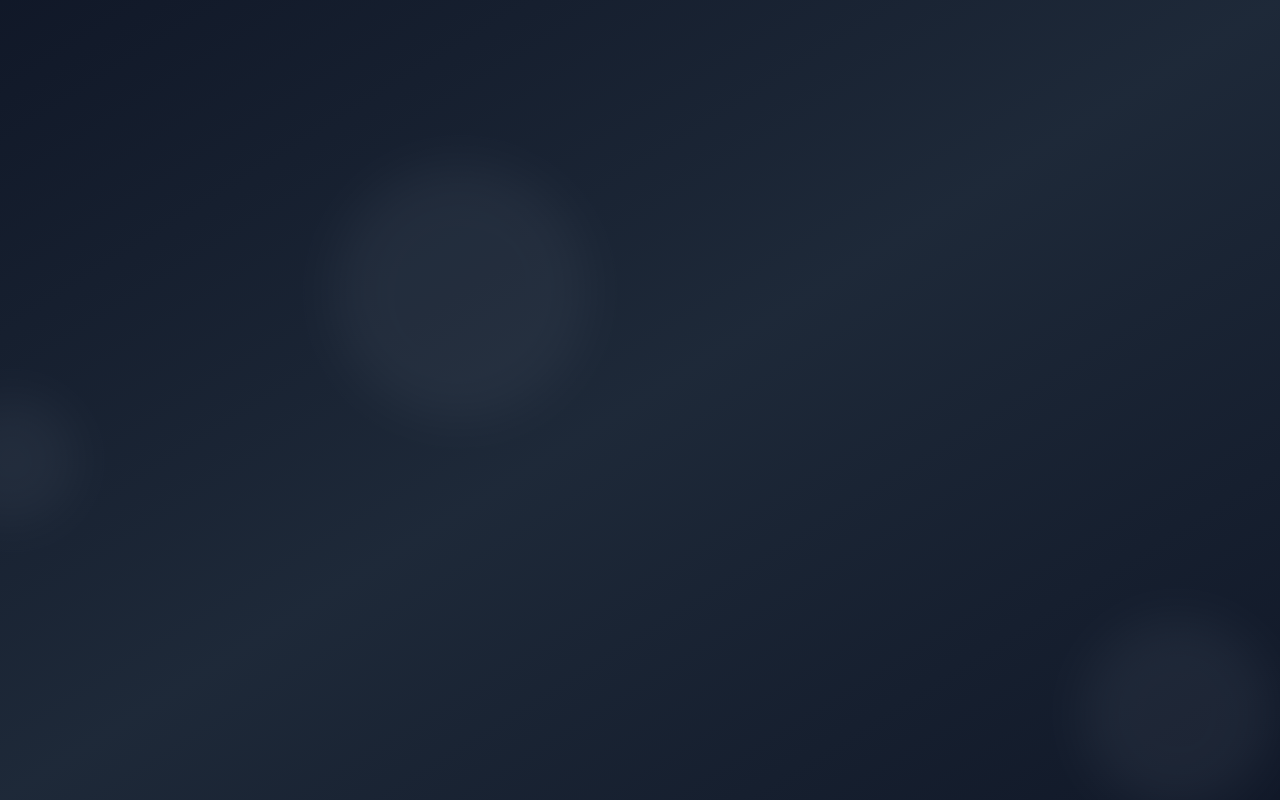
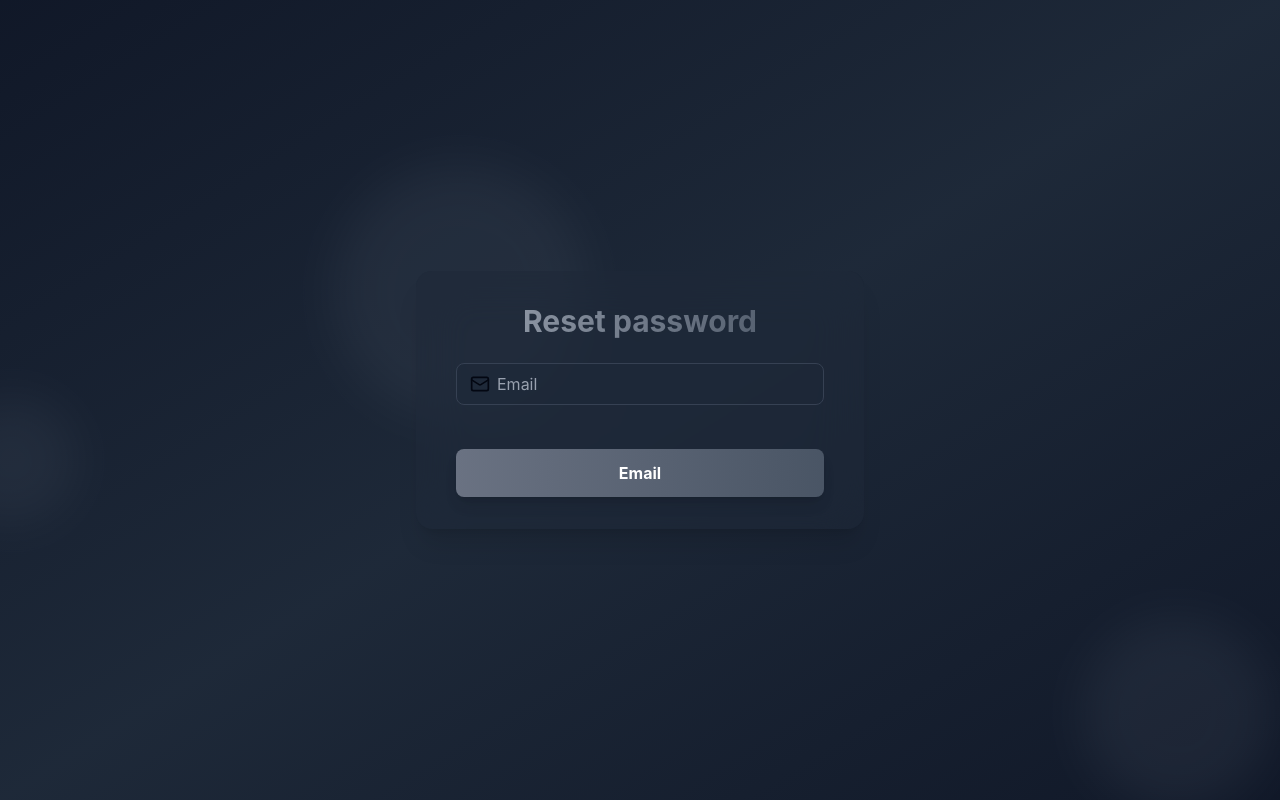
Before and after one commit to TONY-OCHIENG/EmailAuthentication, a React (Vite) app in the folder client/: page /forgot-link in a window 1280 px wide. Before the commit this address had no page. Built offline with nearby package versions, Linux system fonts and the light colour scheme.

Commit message:
Implementing forgot password email link"

```diff
--- a/client/src/App.jsx
+++ b/client/src/App.jsx
@@ -6,6 +6,7 @@ import Signup from './pages/Signup'
 import Login from './pages/Login'
 import FloatingIcons from './components/FloatingIcons'
 import Otp from './pages/Otp'
+import Forgot from './pages/Forgot'
 
 function App() {
   return (
@@ -19,6 +20,7 @@ function App() {
         <Route path='/signup' element={<Signup/>}/>
         <Route path='/verification-code' element={<Otp/>}/>
         <Route path='/login' element={<Login/>}/>
+        <Route path='/forgot-link' element={<Forgot/>}/>
       </Routes>
       <Toaster/>
     </div>
--- /dev/null
+++ b/client/src/pages/Forgot.jsx
@@ -0,0 +1,76 @@
+import React, { useState } from 'react'
+import { motion } from 'framer-motion'
+import Inputs from '../components/Inputs'
+import { Loader, Lock, Mail, User } from 'lucide-react'
+import Password from './Password'
+import toast from 'react-hot-toast'
+import { Link, useNavigate } from 'react-router-dom'
+import axios from 'axios'
+
+const API_URL = import.meta.env.MODE === "development" ? "http://localhost:5000/api/auth" : "/api/auth"
+
+function Forgot() {
+      const [values,setValues] = useState({
+        password:""
+    })
+    const [isLoading, setLoading] = useState(false)
+    const navigate = useNavigate()
+    const handleValue = (event) => {
+        const { value, name} = event.target
+        setValues((prev) => ({
+            ...prev,
+            [name] : value
+        }))
+    }
+    const handleSubmit = async (event) => {
+        event.preventDefault()
+        axios.post(`${API_URL}/login`,values)
+        .then((response) => {
+            if (response.data.success) {
+                toast.success(response.data.message)
+                navigate('/')
+            } else {
+                toast.error(response.data.message)
+            }
+        })
+        .catch((error) => {
+            console.log(error)
+        })
+    }
+  return (
+    <motion.div
+    initial={{opacity: 0, y:20}}
+    animate={{opacity: 1, y: 0}}
+    transition={{duration: 0.5}}
+    className='max-w-md w-full px-2  bg-gray-800/50 backdrop-filter backdrop-blur-xl shadow-xl overflow-hidden rounded-2xl'
+    >
+        <div className='p-8'>
+            <h2 className='text-3xl font-bold mb-6 text-center bg-gradient-to-r from-gray-400 to-gray-600
+            text-transparent bg-clip-text'>Reset password</h2>
+            <form action="" onSubmit={handleSubmit}>
+
+                <Inputs
+                icon={Mail}
+                type="email"
+                name="email"
+                onChange={handleValue}
+                placeholder="Email"
+                />
+                <motion.button
+                className='mt-5 w-full py-3 px-4 bg-gradient-to-r from-gray-500 to-gray-600 text-white
+                font-bold rounded-lg shadow-lg hover:from-gray-700 hover:to-gray-700 focus:outline-none focus:ring-2 focus:ring-gray-500
+                focus:ring-offset-2 focus:ring-offset-gray-900 transition duration-200'
+                whileHover={{scale: 1.02}}
+                whileTap={{scale: 0.98}}
+                type='submit'
+                disabled={isLoading}
+                >
+                    {isLoading ? <Loader className=' animate-spin mx-auto' size={24} /> : "Email"}
+                </motion.button>
+            </form>
+        </div>
+    </motion.div>
+  )
+}
+
+export default Forgot
```
